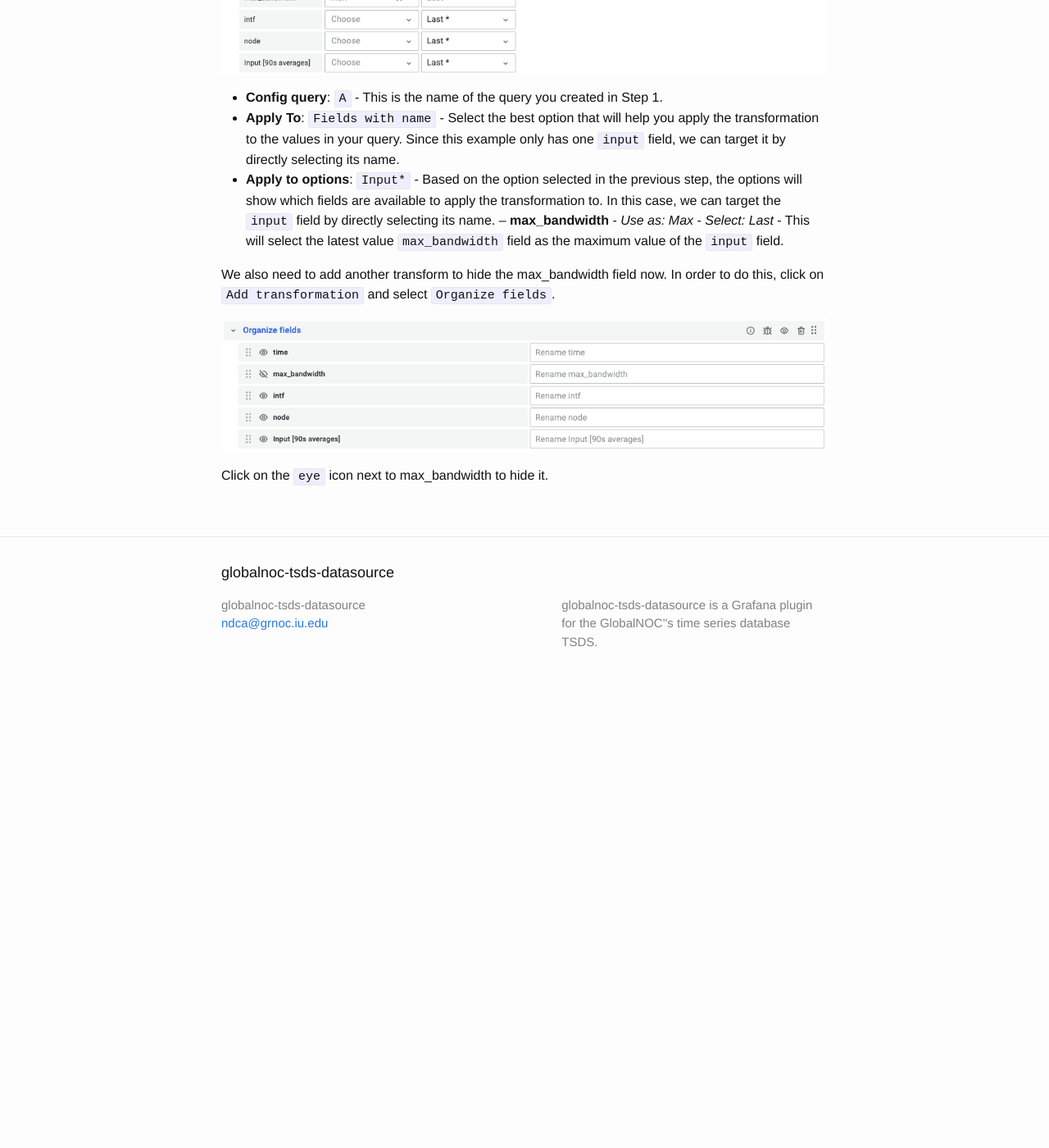
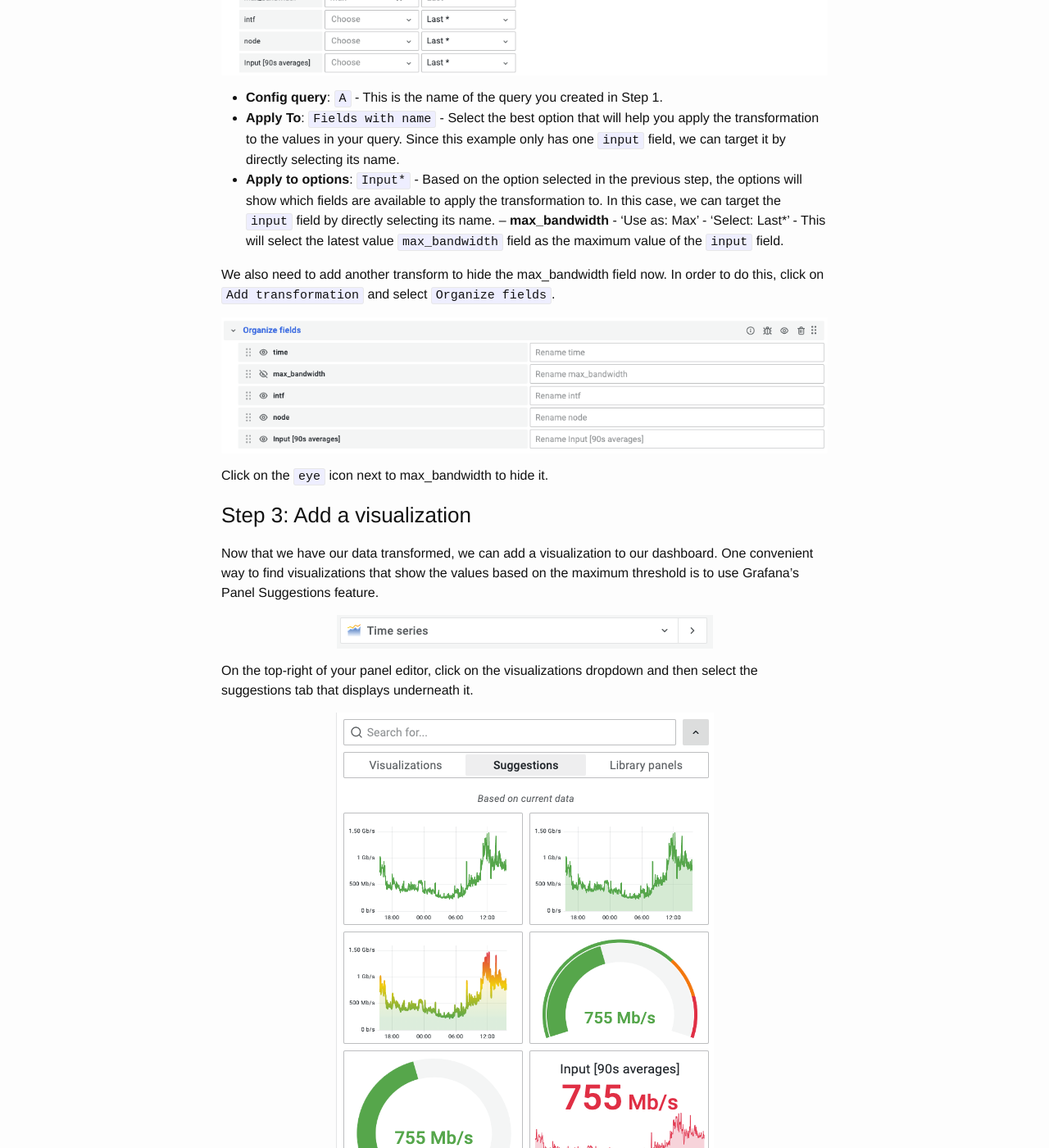
Before and after one commit to GlobalNOC/tsds-grafana, a Jekyll site: the page built from examples.md, in a window 1280 px wide and 1400 px high, scrolled down 1510 px. Shown: the whole window at 82% size. Built offline with Jekyll 4.4.1, drawn with Linux system fonts in a browser that asks for light colours; before the commit the page ends 2364 px from its top, so only the background shows below that; some of the changed text lies outside the part shown.

Commit message:
Examples Draft #5

```diff
--- a/examples.md
+++ b/examples.md
@@ -34,9 +34,20 @@ Select the following fields:
 - **Config query**: `A` - This is the name of the query you created in Step 1.
 - **Apply To**: `Fields with name` - Select the best option that will help you apply the transformation to the values in your query. Since this example only has one `input` field, we can target it by directly selecting its name.
 - **Apply to options**: `Input*` - Based on the option selected in the previous step, the options will show which fields are available to apply the transformation to. In this case, we can target the `input` field by directly selecting its name.
--- **max_bandwidth** - *Use as: Max* - *Select: Last* - This will select the latest value `max_bandwidth` field as the maximum value of the `input` field.
+-- **max_bandwidth** - 'Use as: Max' - 'Select: Last*' - This will select the latest value `max_bandwidth` field as the maximum value of the `input` field.
 
 We also need to add another transform to hide the max_bandwidth field now. In order to do this, click on `Add transformation` and select `Organize fields`.
 
 <p align="center"><img src="{{ "/assets/img/organize-fields.png" | relative_url }}"/></p>
 Click on the `eye` icon next to max_bandwidth to hide it.
+
+### Step 3: Add a visualization
+Now that we have our data transformed, we can add a visualization to our dashboard. One convenient way to find visualizations that show the values based on the maximum threshold is to use Grafana's Panel Suggestions feature.
+
+<p align="center"><img src="{{ "/assets/img/viz-dropdown.png" | relative_url }}"/></p>
+
+On the top-right of your panel editor, click on the visualizations dropdown and then select the suggestions tab that displays underneath it.
+
+<p align="center"><img src="{{ "/assets/img/viz-suggestions.png" | relative_url }}"/></p>
+
+Grafana should now display different options you can choose from to show the percentage utilization of the interface based on the maximum threshold. Select any visualization you want.
```
Also changed, not shown: assets/img/suggestions-tab.png (added), assets/img/viz-dropdown.png (added), assets/img/viz-suggestions.png (added).
